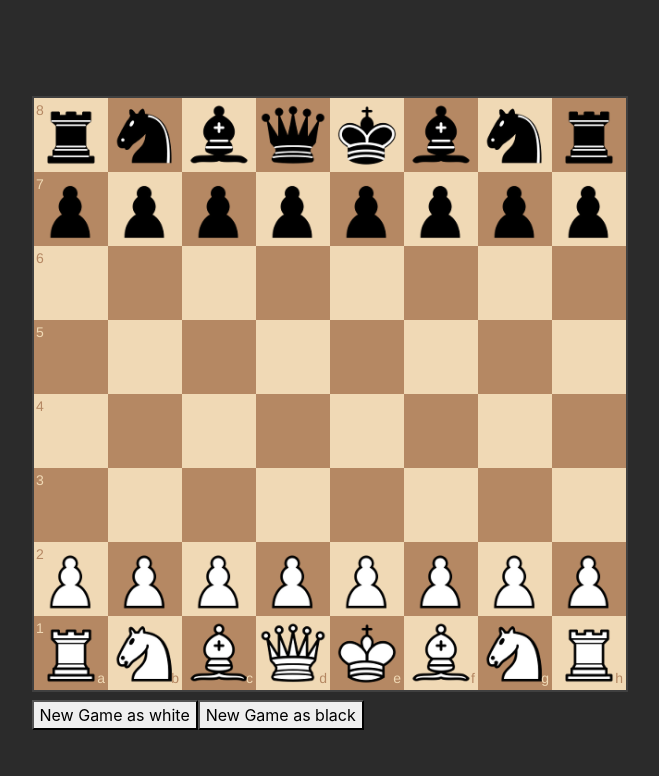
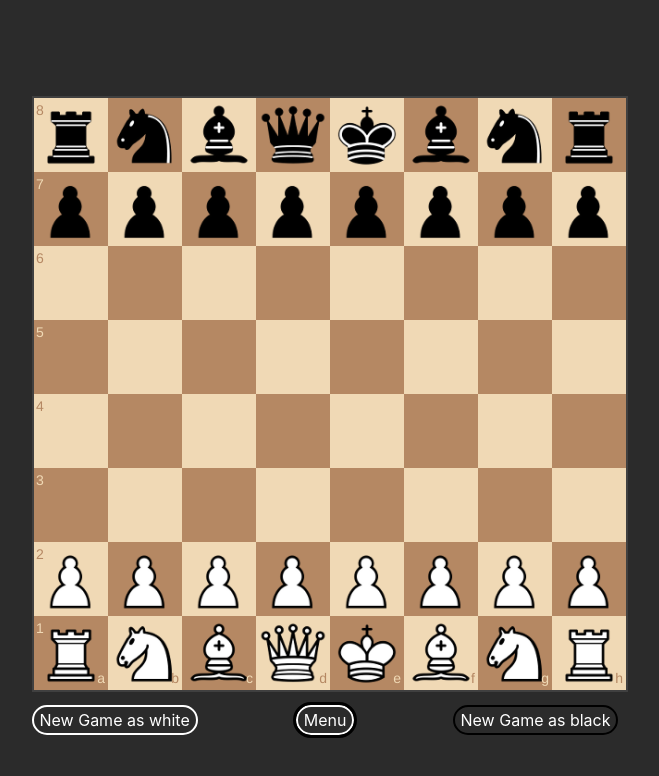
Before and after one commit to JakubKlodnicki/Chess-Game, a plain HTML site: page html/chess.html in a window 1280 px wide. Shown: the whole page, without its empty margins (310-969 px from the left). Drawn offline with nearby package versions, Linux system fonts and the light colour scheme.

Commit message:
Version 0.0.9
Change buttons (In game with bot)
Bug fixes

```diff
--- a/css/chessboard-1.0.0.min.css
+++ b/css/chessboard-1.0.0.min.css
@@ -50,3 +50,48 @@ background-color: #2b2b2b;
   right: 0;
   top: 0;
 }
+
+#aswhite {
+  background-color: transparent;
+  color: white;
+  border: 2px solid white;
+  border-radius: 25px;
+  transition: 1s;
+  margin-top: 5px;
+  }
+
+#aswhite:hover {
+background-color: white;
+color: black;
+}
+
+#asblack {
+  background-color: transparent;
+  color: white;
+  border: 2px solid black;
+  border-radius: 25px;
+  transition: 1s;
+  margin-top: 5px;
+  }
+
+#asblack:hover {
+  background-color: black;
+  color: white;
+}
+#menu {
+  background-color: transparent;
+  color: white;
+  border-radius: 25px;
+  border: 2px solid white;
+  outline: 3px solid black;
+  text-decoration: none;
+  transition: 1s;
+  margin-left: auto;
+  margin-right: auto;
+  margin-top: 5px;
+  }
+
+#menu:hover {
+  background: linear-gradient(-60deg, black 50%, white 50%);
+  color: transparent;
+}
--- a/html/chess.html
+++ b/html/chess.html
@@ -2,7 +2,7 @@
 <html lang="en">
 <html>
   <head>
-    <title>Chessboardjs</title>
+    <title>Chessboard</title>
 
     <!-- JQuery -->
     <script src="https://code.jquery.com/jquery-3.6.0.min.js"></script>
@@ -39,6 +39,7 @@
             <!-- -buttons -->
             <div class="col btn-group">
               <button id="aswhite">New Game as white</button>
+              <button onclick="window.location.href='../index.html'" id="menu">Menu</button>
               <button id="asblack">New Game as black</button>
               <div id="ten-countdown"></div>
               <div id="ten1-countdown"></div>
--- a/js/script.js
+++ b/js/script.js
@@ -1797,7 +1797,6 @@ var Engine = function(boardSize, lightSquare, darkSquare, selectColor) {
         function showResult() {
           var x = document.getElementById('alert')
           x.style.display = "block";
-          document.getElementById("invss").style.color="green";
           }
           showResult();
       }
```
